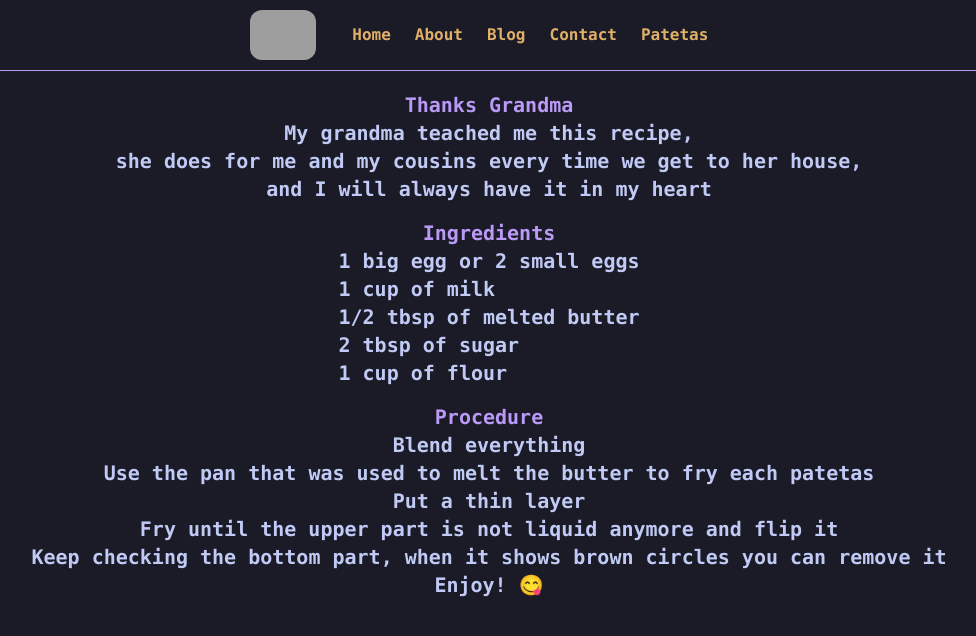
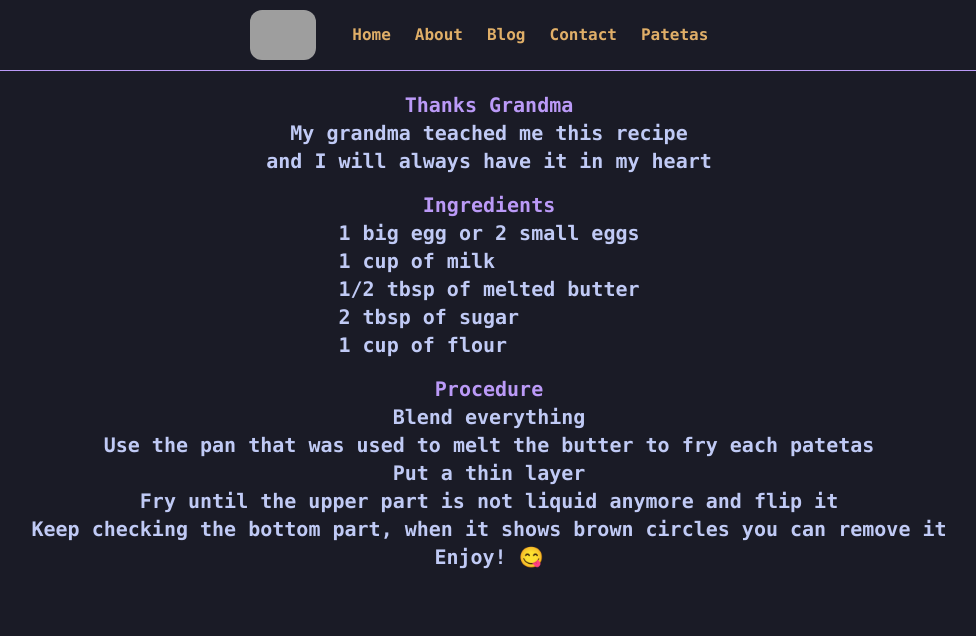
Before and after one commit to clr-cera/clr-cera.github.io, a SvelteKit app: page /patetas in a window 1280 px wide. Shown: the top 636 px of the page, without its empty margins (151-1127 px from the left). Built offline with nearby package versions, Linux system fonts and the light colour scheme; grey boxes are pictures that could not be loaded.

Commit message:
update grandma text

```diff
--- a/src/routes/patetas/+page.svelte
+++ b/src/routes/patetas/+page.svelte
@@ -2,8 +2,7 @@
 	<h1 class="text-mypurple">Thanks Grandma</h1>
 	<div class="text-center">
 		<p>
-			My grandma teached me this recipe,<br />she does for me and my cousins every time we get to
-			her house,<br />and I will always have it in my heart<br />
+			My grandma teached me this recipe<br />and I will always have it in my heart<br />
 		</p>
 	</div>
 
```
